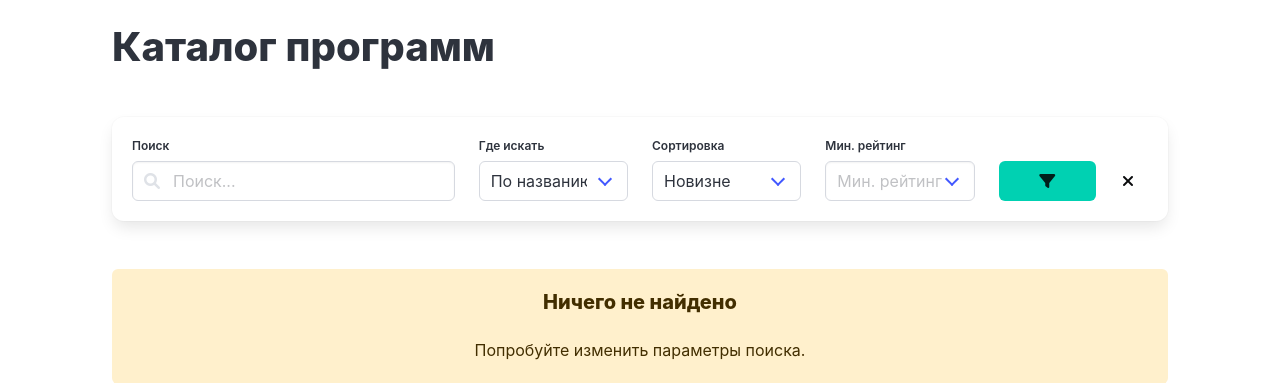
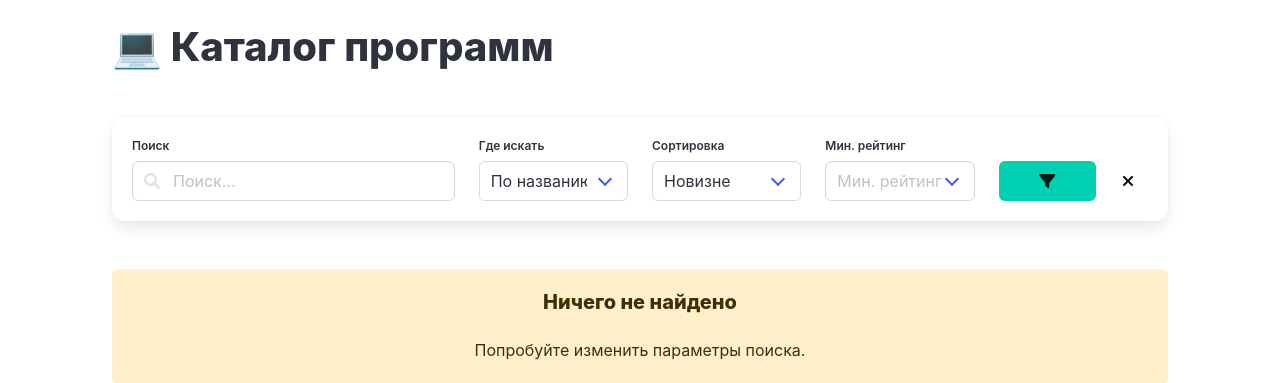
Before and after one commit to 1517mb/cat_time_bot, a Django app: page /content/programs/ in a window 1280 px wide. Shown: the part 124-507 px from the top of the page. Run offline with Django 5.2, Linux system fonts and the light colour scheme; data that the repository does not hold is empty; some libraries are stand-ins or nearby versions.

Commit message:
Add symbol

```diff
--- a/src/templates/content/program_list.html
+++ b/src/templates/content/program_list.html
@@ -13,7 +13,7 @@
             </ul>
         </nav>
 
-        <h1 class="title is-2 mb-6 theme-aware-title has-text-dark">Каталог программ</h1>
+        <h1 class="title is-2 mb-6 theme-aware-title has-text-dark">💻 Каталог программ</h1>
 
         <div class="box mb-6 filter-box">
             <form method="get">
```
